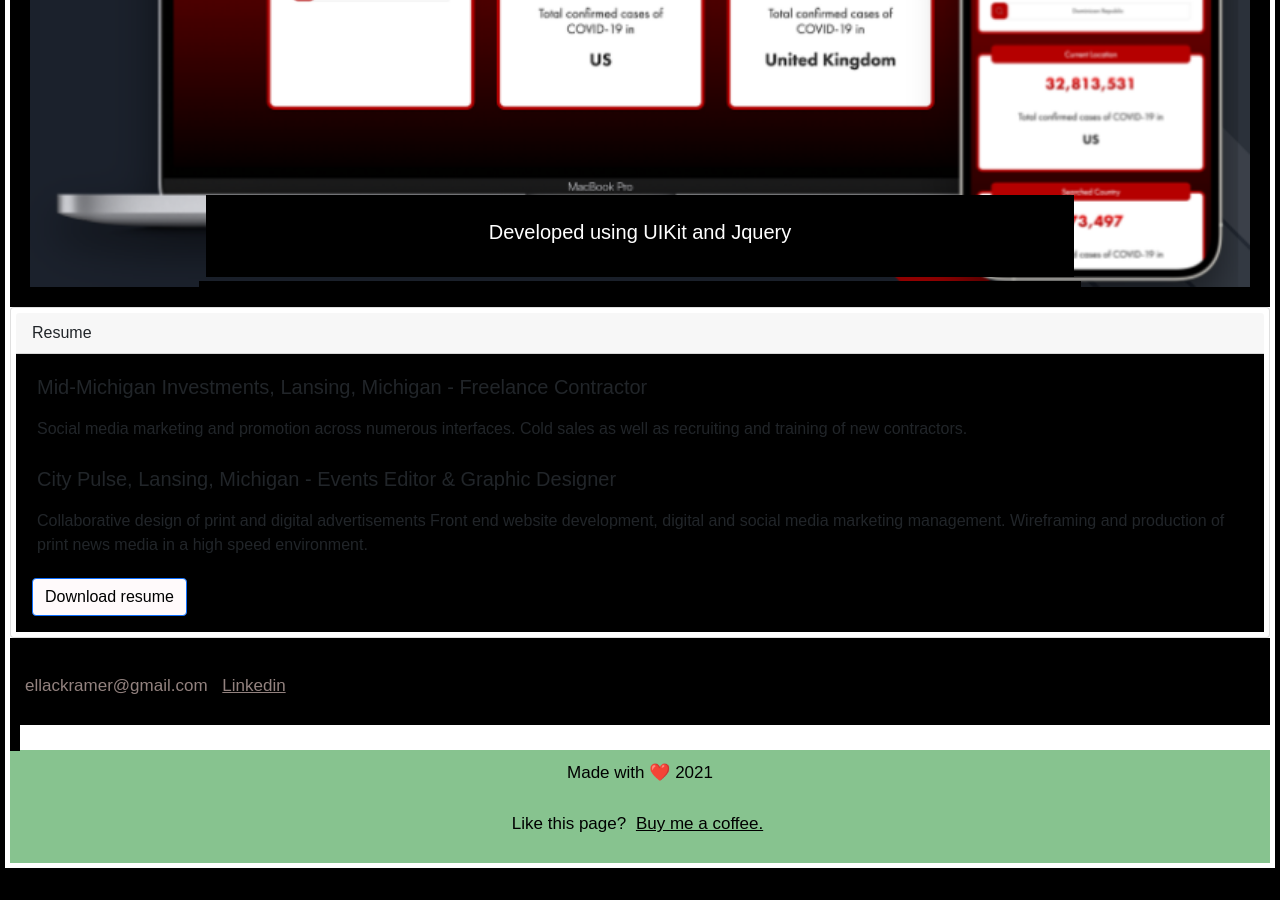
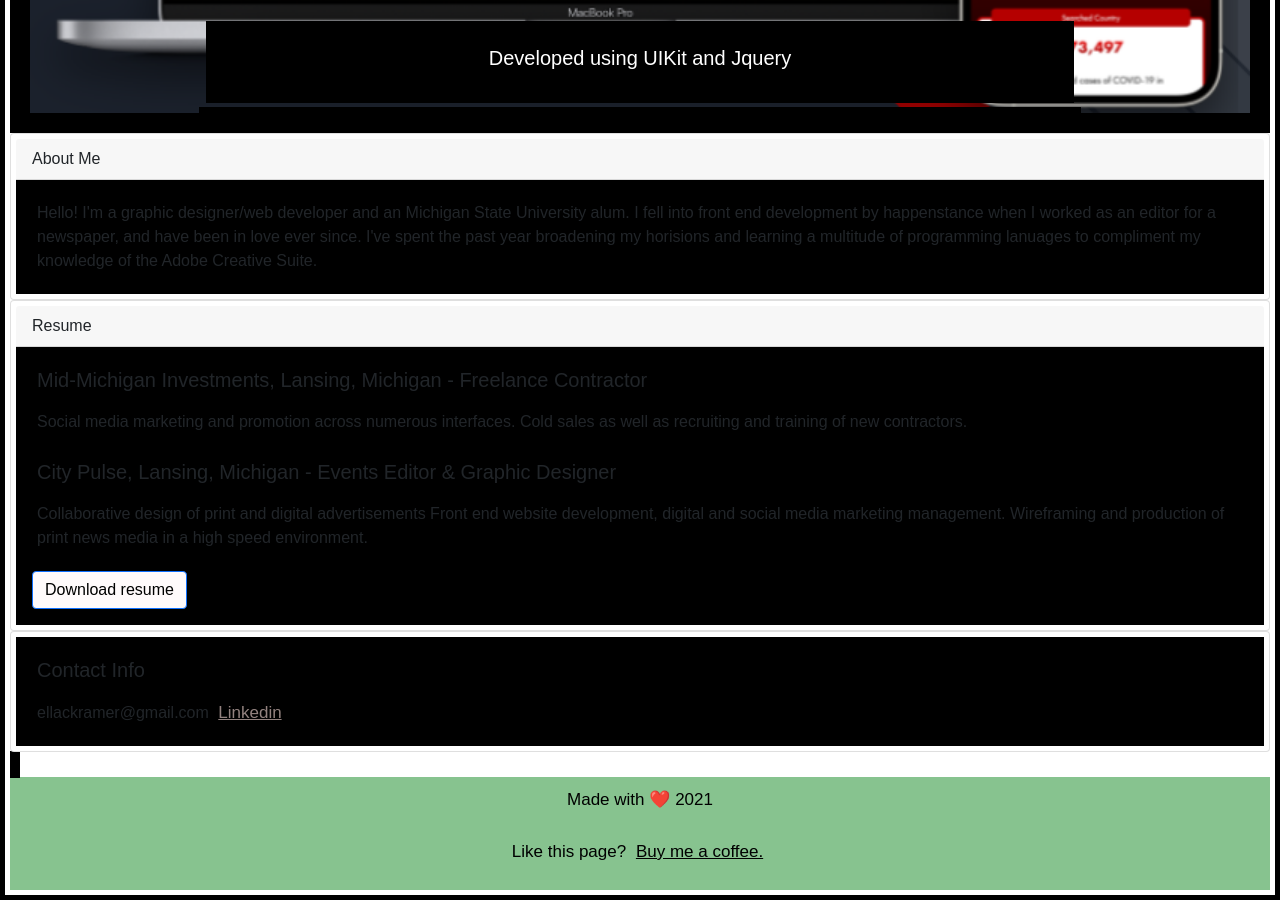
Before and after one commit to ellackramer/updated-portfolio, a plain HTML site: page index.html in a window 1280 px wide. Shown: the part 720-1620 px from the top of the page. Before the commit the page ends 1593 px from the top, so only its background shows below. Drawn offline with nearby package versions, Linux system fonts and the light colour scheme.

Commit message:
new cards and new layout order

```diff
--- a/index.html
+++ b/index.html
@@ -29,14 +29,6 @@
   </nav>
 
 <body>
-
-  <section class=about><a id="aboutme"> </a>
-    <h2>About Me</h2>
-    <p>Hello! I'm a graphic designer/web developer and an Michigan State University alum. I fell into front end development by happenstance when I worked as an editor for a newspaper, and have been in love ever since.
-I've spent the past year broadening my horisions and learning a multitude of programming lanuages to compliment my knowledge of the Adobe Creative Suite and</p>
-</a>
-</section>
-
 <div id="carouselExampleCaptions" class="carousel slide" data-ride="carousel">
     <ol class="carousel-indicators">
       <li data-target="#carouselExampleCaptions" data-slide-to="0" class="active"></li>
@@ -73,6 +65,15 @@ I've spent the past year broadening my horisions and learning a multitude of pro
     </a>
   </div>
 
+  <div class="card">
+    <div class="card-header">
+      About Me
+    </div>
+    <div class="card-body">
+      <p class="card-text">Hello! I'm a graphic designer/web developer and an Michigan State University alum. I fell into front end development by happenstance when I worked as an editor for a newspaper, and have been in love ever since.
+        I've spent the past year broadening my horisions and learning a multitude of programming lanuages to compliment my knowledge of the Adobe Creative Suite.</p>
+    </div>
+  </div>
 
 
   <div class="card">
@@ -92,9 +93,13 @@ I've spent the past year broadening my horisions and learning a multitude of pro
   </div>
 
 
-<section class=contactinfo><a id="contact">
-    <p class=contactinfo>ellackramer@gmail.com <a class=contactinfo href="https://www.linkedin.com/in/ella-kramer-a0283920b/">Linkedin</a></p></a>
-</section>
+<div class="card">
+  <div class="card-body">
+    <h5 class="card-title">Contact Info</h5>
+    <p class="card-text">ellackramer@gmail.com <a class=contactinfo href="https://www.linkedin.com/in/ella-kramer-a0283920b/">Linkedin</a></p>
+  </div>
+</div>
+
 </body>
 <break>
 
```
